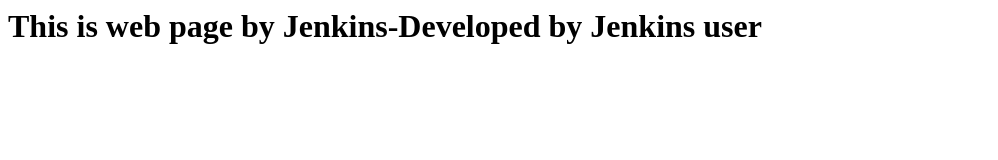
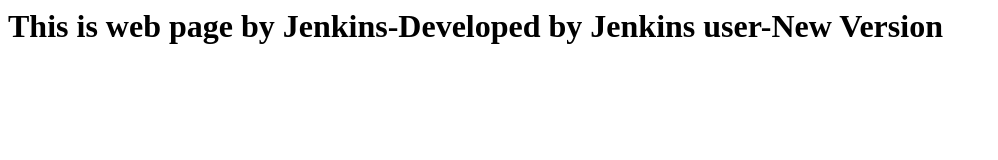
Before and after one commit to yenne375/MyApp, a plain HTML site: page index.html in a window 1280 px wide. Shown: the whole page, without its empty margins (0-998 px from the left). Drawn offline with Linux system fonts and the light colour scheme.

Commit message:
Update index.html

```diff
--- a/index.html
+++ b/index.html
@@ -1,6 +1,6 @@
 <html>
 <head><title>My App </title></head>
 <body>
-<h1>This is web page by Jenkins-Developed by Jenkins user</h1>
+<h1>This is web page by Jenkins-Developed by Jenkins user-New Version</h1>
 </body>
 </html>
```
